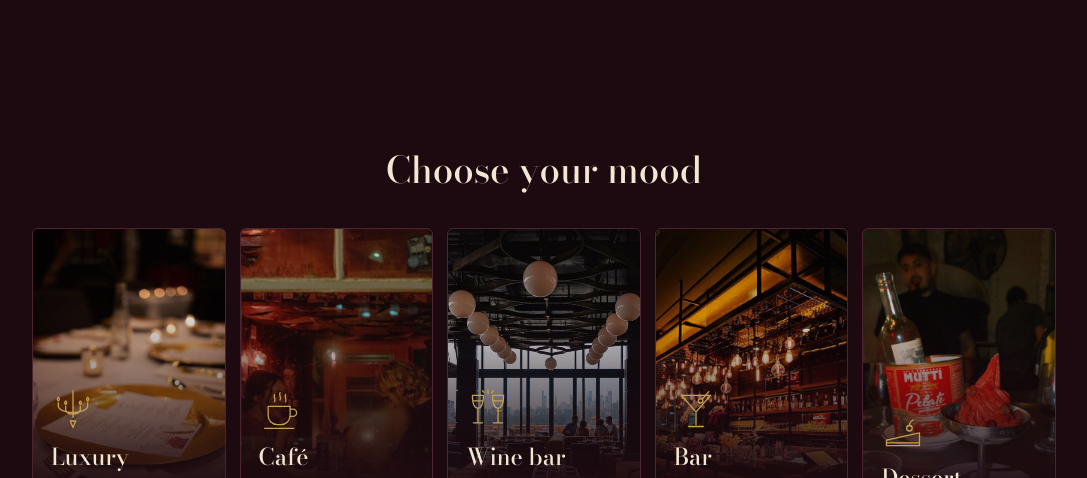
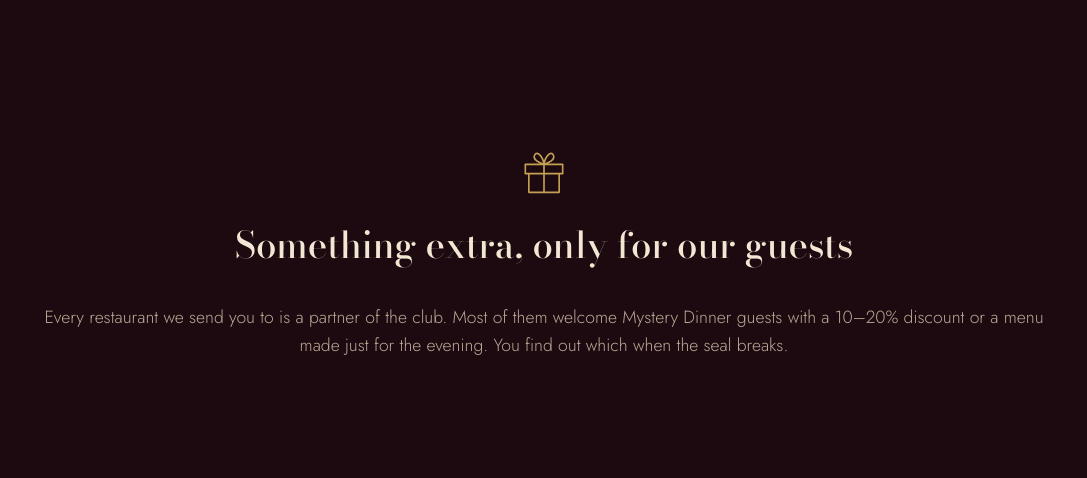
Before and after one commit to NiniGonjilashvili28/Mystery-Dinner-Club, a plain HTML site: page ui/index.html in a window 1280 px wide. Shown: the part 1471-1949 px from the top of the page, without its empty margins (96-1183 px from the left). Drawn offline with nearby package versions, Linux system fonts and the light colour scheme; no server answers.

Commit message:
Welcome page: tell guests about the partner discounts and special menus

```diff
--- a/ui/index.html
+++ b/ui/index.html
@@ -32,6 +32,10 @@
                 <path d="M8 8h32L24 26zM24 26v14M16 42h16"/>
                 <circle cx="29" cy="14" r="2.5"/>
                 <path d="M31 12l7-8"/>
+            </symbol>
+            <symbol id="icon-gift" viewBox="0 0 48 48">
+                <path d="M8 20h32v8H8zM11 28h26v16H11zM24 20v24"/>
+                <path d="M24 20c-4-1-10-4-8-8s7 1 8 8c1-7 6-12 8-8s-4 7-8 8"/>
             </symbol>
             <symbol id="icon-dessert" viewBox="0 0 48 48">
                 <path d="M6 40h36V26L6 34zM6 37h36"/>
@@ -88,6 +92,15 @@
             <li><strong>Dine, then rate it</strong>
                 <span>Your visits build a history, so next time we can send you somewhere new.</span></li>
         </ol>
+    </section>
+
+    <!-- Partners: what our guests get that other diners don't. -->
+    <section class="perks">
+        <svg class="icon perks-icon" aria-hidden="true"><use href="#icon-gift"/></svg>
+        <h2>Something extra, only for our guests</h2>
+        <p>Every restaurant we send you to is a partner of the club. Most of them welcome Mystery Dinner
+           guests with a 10–20% discount or a menu made just for the evening. You find out which when
+           the seal breaks.</p>
     </section>
 
     <!-- Moods: one photo per theme. Choosing one opens the booking form with that mood selected. -->
--- a/ui/style.css
+++ b/ui/style.css
@@ -192,3 +192,8 @@ a:focus-visible, button:focus-visible { outline: 2px solid var(--gold); outline-
     .hero-photo { background: linear-gradient(rgba(28, 10, 16, 0.88), rgba(28, 10, 16, 0.75)),
                               url(images/hero.jpg) center / cover no-repeat; }
 }
+
+/* Partner perks */
+.perks { text-align: center; max-width: 680px; }
+.perks-icon { width: 56px; height: 56px; margin-bottom: 12px; }
+.perks p { color: var(--muted); font-weight: 300; font-size: 1.1rem; }
```
